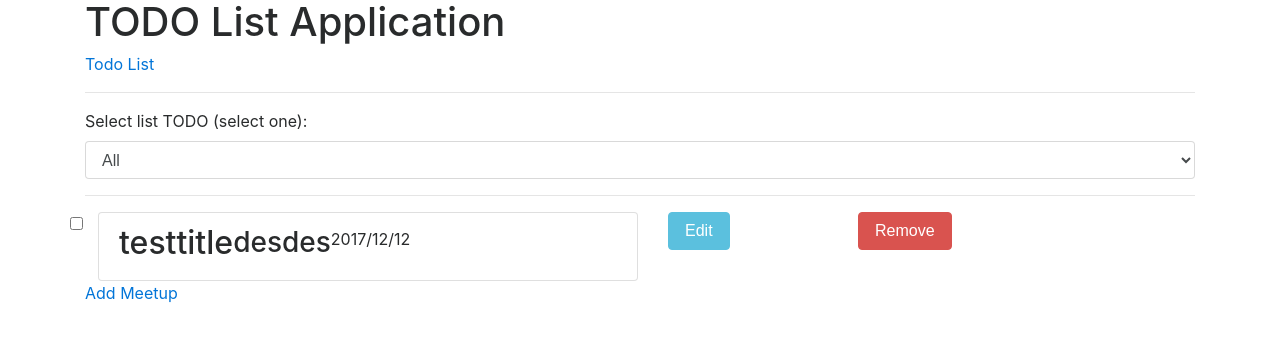
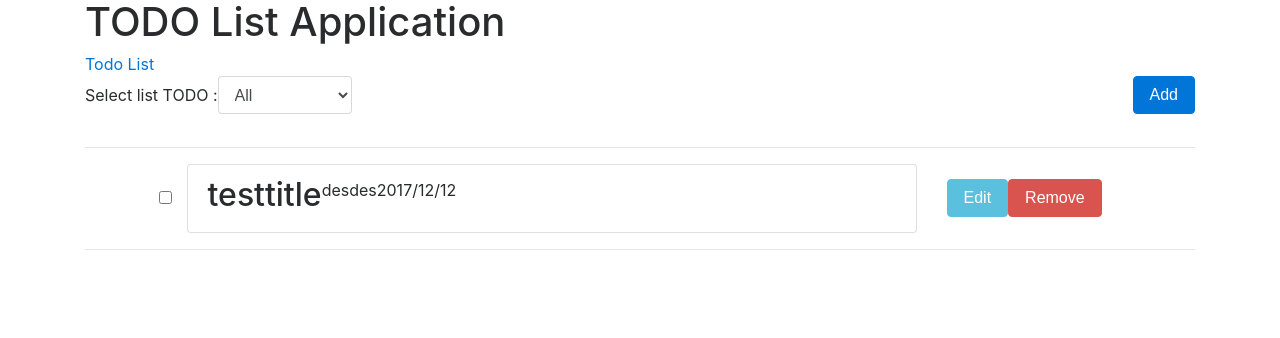
Before and after one commit to Suwitchaya/Todolist-react, a React (Create React App) app: page / in a window 1280 px wide. Shown: the top 338 px of the page. Built offline with nearby package versions, Linux system fonts and the light colour scheme.

Commit message:
select and delete

```diff
--- a/package.json
+++ b/package.json
@@ -3,8 +3,10 @@
   "version": "0.1.0",
   "private": true,
   "dependencies": {
+    "bootstrap": "^3.3.7",
     "react": "^16.0.0",
     "react-dom": "^16.0.0",
+    "react-icons": "^2.2.7",
     "react-redux": "^5.0.6",
     "react-router-dom": "^4.3.1",
     "react-scripts": "^1.1.4",
--- a/src/App.css
+++ b/src/App.css
@@ -23,6 +23,23 @@
 }
 
 @keyframes App-logo-spin {
-  from { transform: rotate(0deg); }
-  to { transform: rotate(360deg); }
+  from {
+    transform: rotate(0deg);
+  }
+  to {
+    transform: rotate(360deg);
+  }
 }
+.list-todo {
+  display: flex;
+  justify-content: center;
+  align-items: center;
+}
+.select {
+  display: unset;
+  width: unset !important;
+}
+.add-todo-button {
+  display: flex;
+  justify-content: flex-end;
+}
--- a/src/App.js
+++ b/src/App.js
@@ -1,10 +1,9 @@
 import React, { Component } from 'react'
+import { connect } from 'react-redux'
+
+import './App.css'
 import Main from './components/Main'
-import { Link } from 'react-router-dom'
 import Nav from './components/Nav'
-import Select from './components/Select'
-import List from './components/List'
-import { connect } from 'react-redux'
 
 class App extends Component {
   render () {
@@ -13,15 +12,6 @@ class App extends Component {
         <h1>TODO List Application</h1>
         <Nav />
         <Main />
-        <hr />
-        <Select data="xx" />
-        <hr />
-        {<List data={this.props.todos} />}
-        <div className="fixed-action-btn">
-          <Link to="/add">
-            <i className="fa fa-plus" /> Add Meetup
-          </Link>
-        </div>
       </div>
     )
   }
--- a/src/components/ListItem.js
+++ b/src/components/ListItem.js
@@ -1,35 +1,52 @@
 import React from 'react'
 // import Checkbox from '@material-ui/core/Checkbox'
 import { connect } from 'react-redux'
+import { DELETE_TODOLIST } from '../store/actions/actionTypes'
+const mapStateToProps = (state, ownProps) => {
+  return {
+    todos: [ state ],
+    title: state.title
+  }
+}
+const mapDispatchToProps = (dispatch) => {
+  console.log('dispatch: ', dispatch)
+  return {
+    deleteTodoList: (payload) => {
+      dispatch({ type: DELETE_TODOLIST, payload })
+    }
+  }
+}
+class ListItem extends React.Component {
+  deleteList = (e) => {
+    e.preventDefault()
+    this.props.deleteTodoList(e.target.id)
+    console.log('e.target.id: ', e.target.id)
+  }
 
-const deleteContact = (e) => {
-  e.preventDefault()
-  // this.props.deleteContact(index)
-}
-const ListItem = (props) => {
+  render () {
     return (
-    <div className="row">
+      <div className="row list-todo">
         <div>
           <input type="checkbox" value="" />
         </div>
-      <div className="col-md-6">
-        <li className="list-group-item clearfix" key={props.item.id}>
-          <h2>{props.item.title}</h2>
-          <h3>{props.item.description}</h3>
-          <p>{props.item.date}</p>
+        <div className="col-md-8">
+          <li className="list-group-item clearfix" key={this.props.item.id}>
+            <h2>{this.props.item.title}</h2> <br />
+            <p>{this.props.item.description}</p> <br />
+            <p>{this.props.item.date}</p>
           </li>
         </div>
         <div className="col-md-2">
-        <button onClick={(e) => this.deleteContact(e, props.item.id)} className="btn btn-info">
+          <button onClick={(e) => this.deleteContact(e, this.props.item.id)} className="btn btn-info">
             Edit
           </button>
-      </div>
-      <div className="col-md-2">
-        <button onClick={(e) => this.deleteContact(e, props.item.id)} className="btn btn-danger">
+          <button onClick={this.deleteList} id={this.props.item.id} className="btn btn-danger">
             Remove
           </button>
         </div>
       </div>
     )
   }
-export default ListItem
+}
+
+export default connect(mapStateToProps, mapDispatchToProps)(ListItem)
--- a/src/components/Main.js
+++ b/src/components/Main.js
@@ -1,13 +1,13 @@
 import React from 'react'
 import { Switch, Route } from 'react-router-dom'
-// import Meetups from './Meetups'
-// import About from './About'
-// import MeetupDetails from './MeetupDetails'
+
 import AddTodo from './AddTodo'
+import MainList from './MainList'
 
 const Main = () => (
   <main>
     <Switch>
+      <Route exact path="/" component={MainList} />
       <Route exact path="/add" component={AddTodo} />
     </Switch>
   </main>
--- /dev/null
+++ b/src/components/MainList.js
@@ -0,0 +1,66 @@
+import React, { Component } from 'react'
+import { connect } from 'react-redux'
+import { Link } from 'react-router-dom'
+
+import List from './List'
+
+class ManiList extends Component {
+  state = {
+    completed: 2,
+    open: false,
+    data: this.props.dataStore,
+    selected: this.props.dataStore
+  }
+  handleChange = (event) => {
+    console.log('handleChange', event.target.value)
+    let select = event.target.value
+    if (select === 'All') {
+      console.log(select)
+      this.setState({ selected: this.props.dataStore })
+    } else {
+      let selected = this.props.dataStore.filter((item) => {
+        return item.completed === parseInt(select)
+      })
+      console.log('select: ', select)
+      this.setState({ selected: selected })
+      console.log('selected: ', selected)
+    }
+  }
+
+  render () {
+    return (
+      <div>
+        <div className="row">
+          <div className="form-group col-md-6">
+            <label>Select list TODO :</label>
+            <select className="form-control select" onChange={this.handleChange}>
+              <option value="All" selected>
+                All
+              </option>
+              <option value={1}>Completed</option>
+              <option value={0}>Incompleted</option>
+            </select>
+          </div>
+          <div className="col-md-6 add-todo-button">
+            <Link to="/add">
+              <button type="button" className="btn btn-primary ">
+                <span className="glyphicon glyphicon-plus-sign" /> Add
+              </button>
+            </Link>
+          </div>
+        </div>
+        <hr />
+        <List data={this.state.selected} />
+        <hr />
+      </div>
+    )
+  }
+}
+const mapStateToProps = (state, ownProps) => {
+  return {
+    dataStore: [ state ],
+    title: state.title
+  }
+}
+
+export default connect(mapStateToProps)(ManiList)
--- a/src/components/Select.js
+++ /dev/null
@@ -1,16 +0,0 @@
-import React from 'react'
-
-const Select = (props) => {
-  return (
-    <div class="form-group">
-      <label for="sel1">Select list TODO (select one):</label>
-      <select class="form-control" id="sel1">
-        <option>All</option>
-        <option>Completed</option>
-        <option>Incompleted</option>
-      </select>
-    </div>
-  )
-}
-
-export default Select
--- a/src/store/reducers/contactReducer.js
+++ b/src/store/reducers/contactReducer.js
@@ -1,12 +1,12 @@
 import * as actionTypes from '../actions/actionTypes'
 
 const initialState = {
-  id: 1,
+  id: 2,
   title: 'testtitle',
   description: 'desdes',
   date: '2017/12/12',
   time: '13:30',
-  completed: 1
+  completed: 0
 }
 
 const reducer = (state = initialState, action) => {
@@ -22,7 +22,7 @@ const reducer = (state = initialState, action) => {
         time: action.payload.time,
         completed: 0
       }
-    case actionTypes.CHENGE_COMPLETED:
+    case actionTypes.DELETE_TODOLIST:
       console.log('action.payload=>>>', action.payload)
       // return{
 
```
Also changed, not shown: 1 other file (tests, documents, lock files or other folders). Lines whose indentation alone changed are shown as unchanged.
